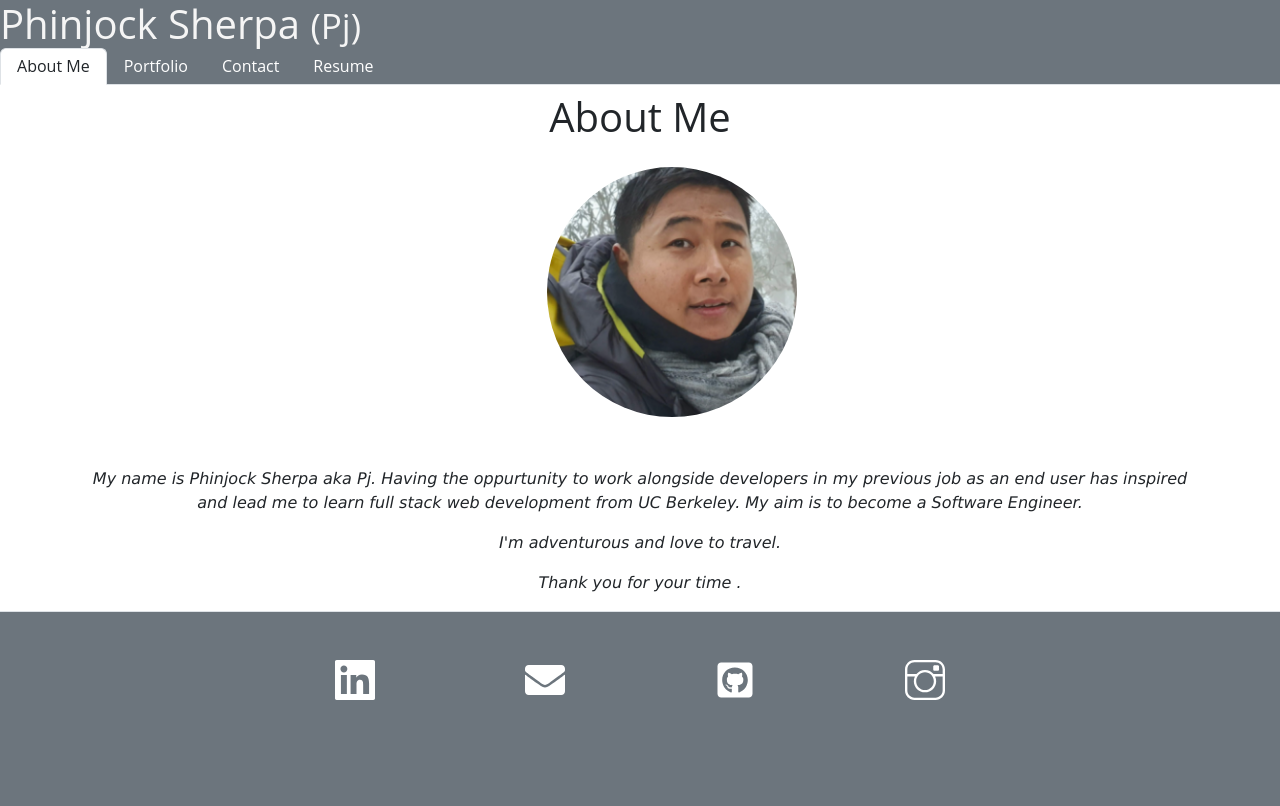
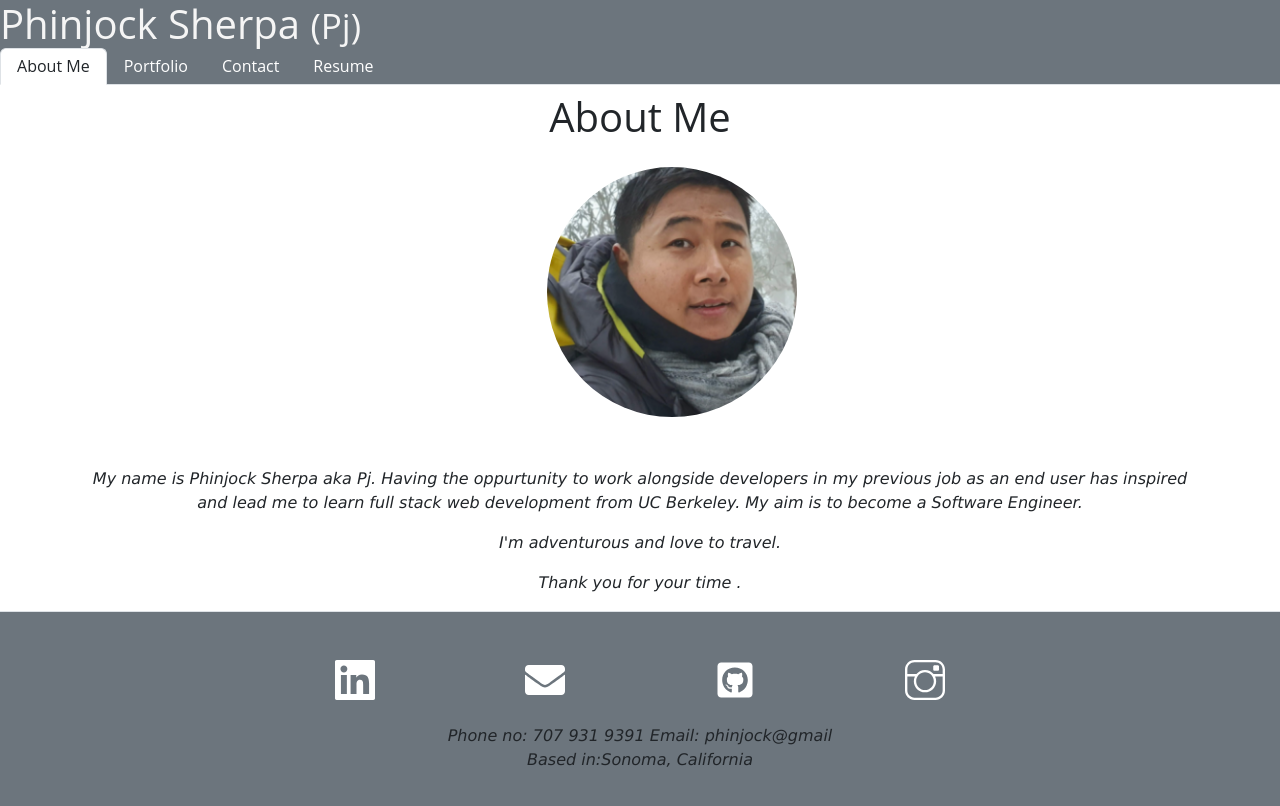
Before and after one commit to pjsherpa/Pj-Portfolio, a React (Create React App) app: page / in a window 1280 px wide. Shown: the top 806 px of the page. Built offline with nearby package versions, Linux system fonts and the light colour scheme.

Commit message:
added extra information in the footer section

```diff
--- a/src/component/Footer/Footer.js
+++ b/src/component/Footer/Footer.js
@@ -2,7 +2,7 @@ import { FaGithubSquare, FaEnvelope } from "react-icons/fa";
 import { GrLinkedin } from "react-icons/gr";
 import { TfiInstagram } from "react-icons/tfi";
 import { IconContext } from "react-icons";
-
+import Card from "react-bootstrap/Card";
 const Footer = () => {
   return (
     <footer
@@ -34,6 +34,11 @@ const Footer = () => {
             </div>
           </IconContext.Provider>
         </div>
+        <br></br>
+        <Card.Text className="text-center">
+          Phone no: 707 931 9391 Email: phinjock@gmail <br></br>Based in:Sonoma,
+          California
+        </Card.Text>
       </div>
     </footer>
   );
--- a/src/component/pages/Contact.js
+++ b/src/component/pages/Contact.js
@@ -53,8 +53,10 @@ const Contact = () => {
   };
 
   return (
+    <>
       <div className="col-4 py-2 my-2 rounded mx-auto d-block">
         <h2>Contact</h2>
+
         <form
           id="new-post-form"
           className="card-body"
@@ -112,6 +114,7 @@ const Contact = () => {
           </div>
         )}
       </div>
+    </>
   );
 };
 export default Contact;
```
Lines whose indentation alone changed are shown as unchanged.
